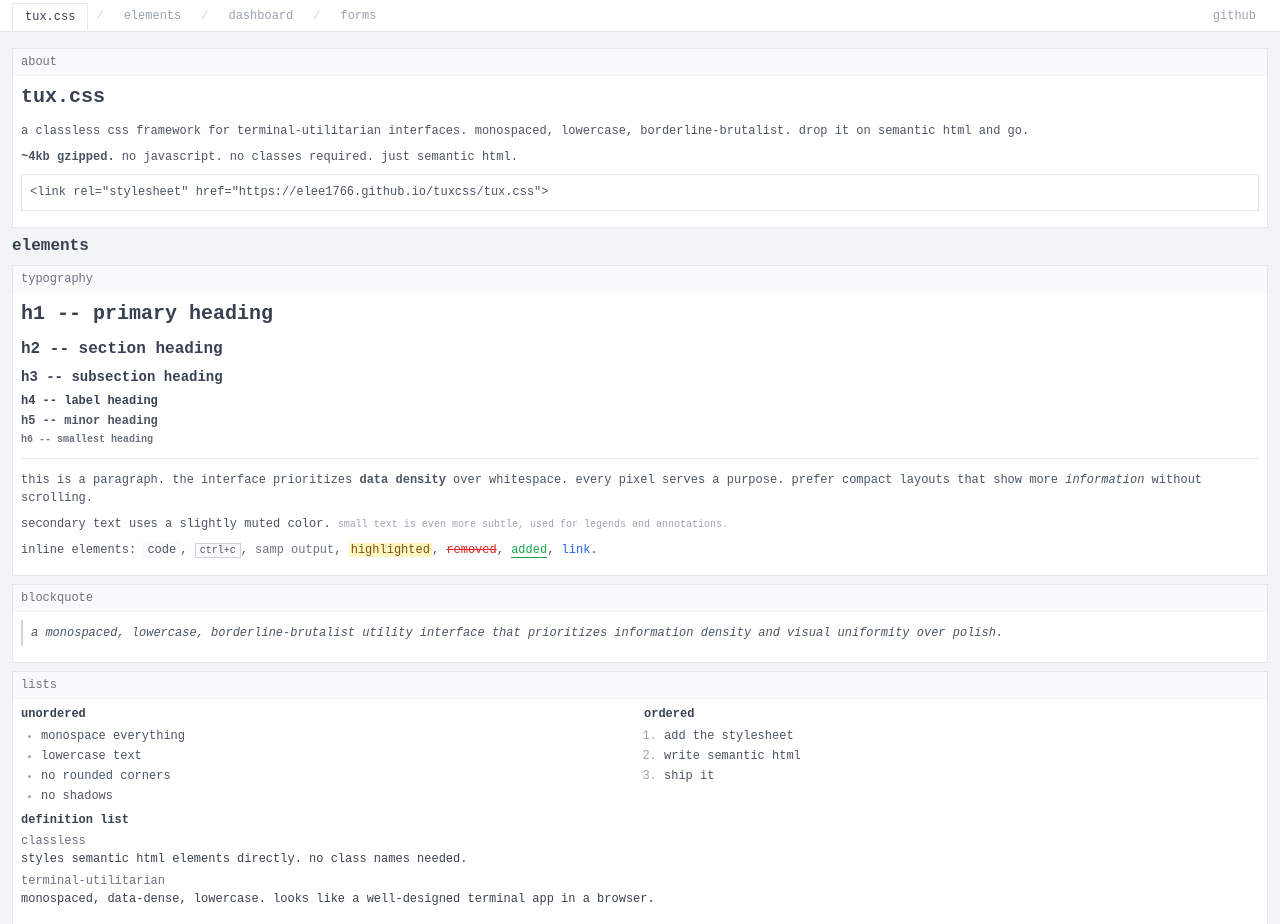
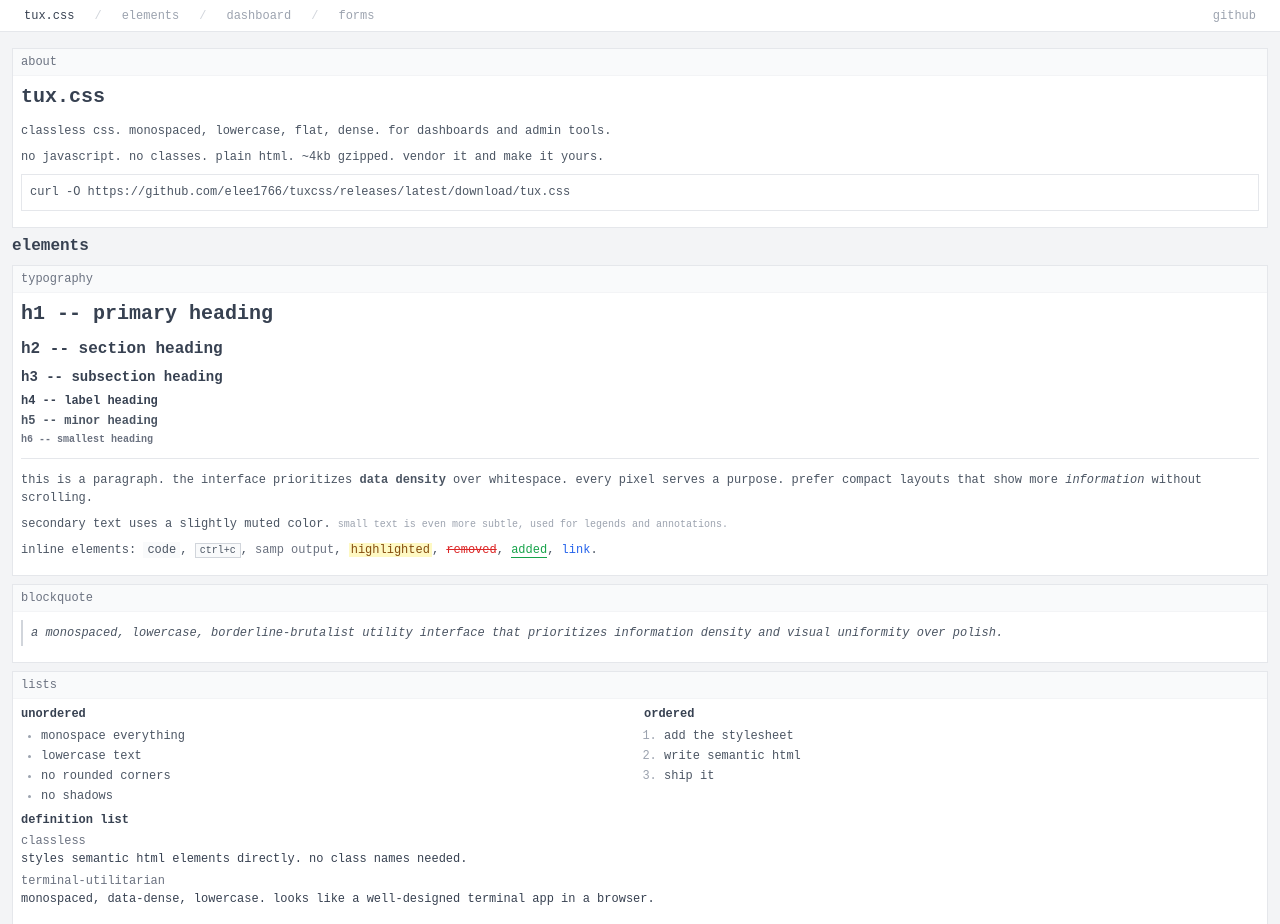
Before and after one commit to elee1766/tuxcss, a website: page index.html in a window 1280 px wide. Shown: the top 924 px of the page. Drawn offline with Linux system fonts and the light colour scheme.

Commit message:
fix: header vertical alignment via line-height, remove tab-overlap border on active nav

```diff
--- a/index.html
+++ b/index.html
@@ -32,11 +32,9 @@
       </header>
       <div>
         <h1>tux.css</h1>
-        <p>a classless css framework for terminal-utilitarian interfaces.
-           monospaced, lowercase, borderline-brutalist.
-           drop it on semantic html and go.</p>
-        <p><strong>~4kb gzipped.</strong> no javascript. no classes required. just semantic html.</p>
-        <pre><code>&lt;link rel="stylesheet" href="https://elee1766.github.io/tuxcss/tux.css"&gt;</code></pre>
+        <p>classless css. monospaced, lowercase, flat, dense. for dashboards and admin tools.</p>
+        <p>no javascript. no classes. plain html. ~4kb gzipped. vendor it and make it yours.</p>
+        <pre><code>curl -O https://github.com/elee1766/tuxcss/releases/latest/download/tux.css</code></pre>
       </div>
     </section>
 
--- a/tux.css
+++ b/tux.css
@@ -163,10 +163,11 @@
   display: flex;
   align-items: center;
   justify-content: space-between;
-  padding: 1px 0.75rem 0;
+  padding: 0 0.75rem;
   background: var(--tux-bg-surface);
   border-bottom: 1px solid var(--tux-border);
   font-size: var(--tux-text-xs);
+  line-height: 2rem;
   position: sticky;
   top: 0;
   z-index: 40;
@@ -220,11 +221,7 @@
 
 nav a[aria-current="page"],
 nav a.active {
-  background: var(--tux-bg-surface);
   color: var(--tux-text);
-  border: 1px solid var(--tux-border);
-  border-bottom-color: var(--tux-bg-surface);
-  margin-bottom: -1px;
 }
 
 /* ============================================================
```
Also changed, not shown: README.md.
